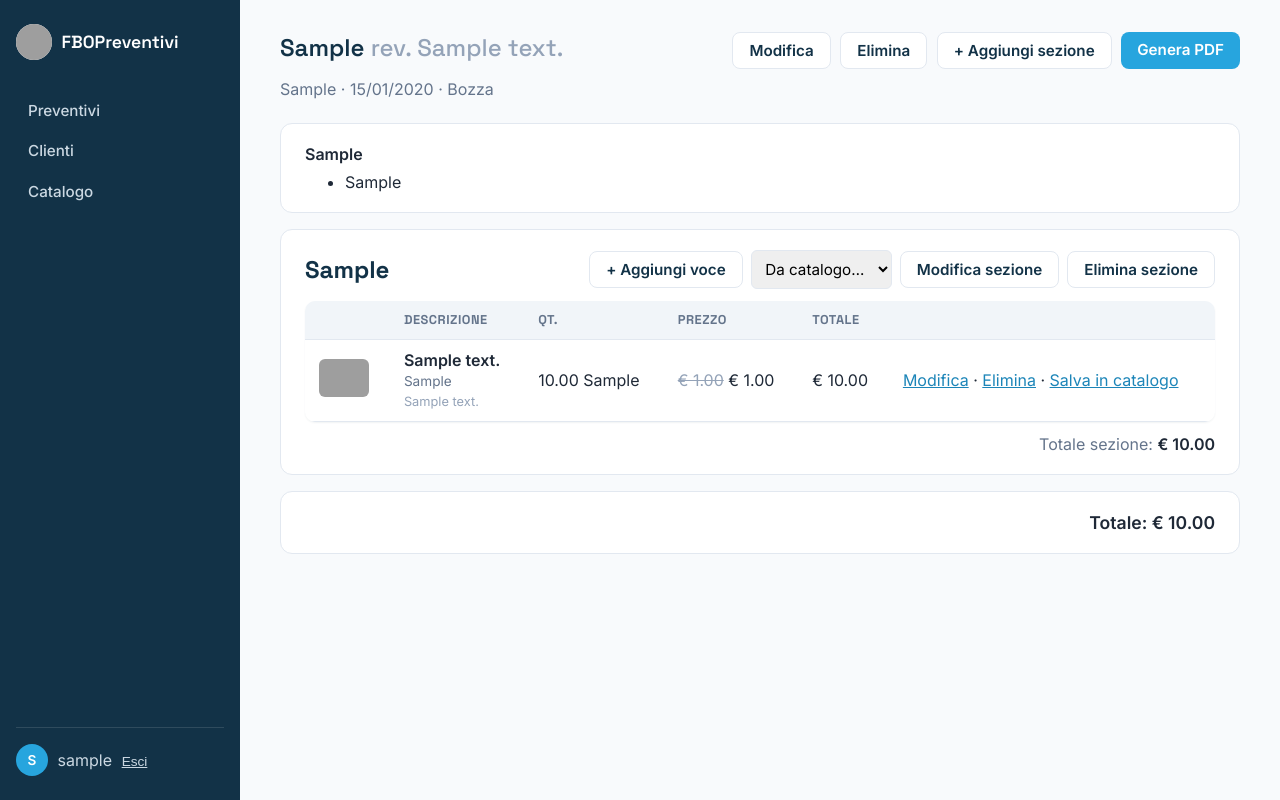
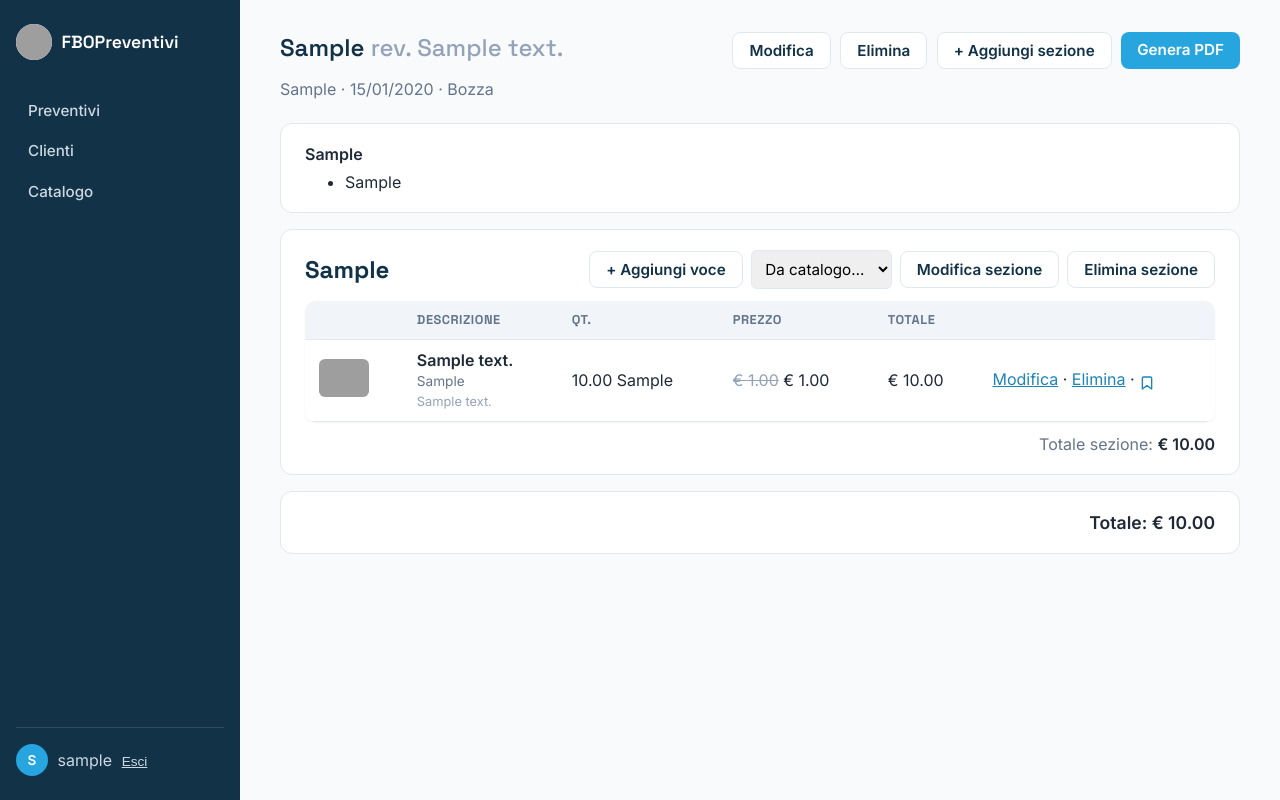
Before and after one commit to lomax73/FBOPreventivi, a Django app: page /preventivi/1/ in a window 1280 px wide. Run offline with Django 5.2, Linux system fonts and the light colour scheme; a user stored in the database is signed in; tables that the repository leaves empty hold one stand-in row (values such as "Sample post"); grey boxes are pictures that could not be loaded.

Commit message:
"Salva in catalogo" come icona invece di testo, per occupare meno spazio
Sostituita la scritta con un'icona segnalibro (SVG inline, coerente
con lo stile senza emoji del resto dell'app), title/aria-label per
l'accessibilità. Verificato visivamente in browser: icona chiara e
il click porta correttamente alla stessa pagina di conferma di prima.

Co-Authored-By: Claude Sonnet 5 <noreply@anthropic.com>

```diff
--- a/templates/preventivi/preventivo_detail.html
+++ b/templates/preventivi/preventivo_detail.html
@@ -83,7 +83,9 @@
                 <td>
                     <a href="{% url 'voce-update' voce.pk %}">Modifica</a> &middot;
                     <a href="{% url 'voce-delete' voce.pk %}">Elimina</a> &middot;
-                    <a href="{% url 'voce-save-to-catalog' voce.pk %}">Salva in catalogo</a>
+                    <a href="{% url 'voce-save-to-catalog' voce.pk %}" title="Salva in catalogo" aria-label="Salva in catalogo" style="vertical-align:middle;">
+                        <svg width="16" height="16" viewBox="0 0 24 24" fill="none" stroke="currentColor" stroke-width="2" stroke-linecap="round" stroke-linejoin="round" style="vertical-align:middle;"><path d="M19 21l-7-5-7 5V5a2 2 0 0 1 2-2h10a2 2 0 0 1 2 2z"/></svg>
+                    </a>
                 </td>
             </tr>
             {% endfor %}
```
